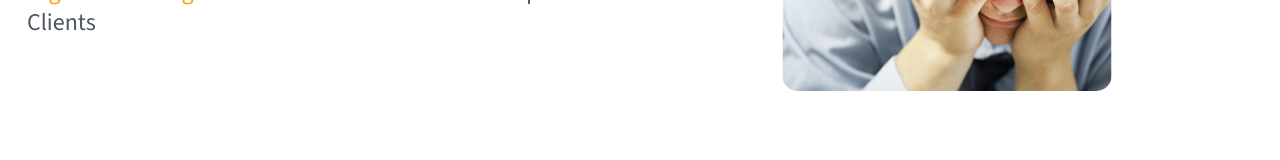
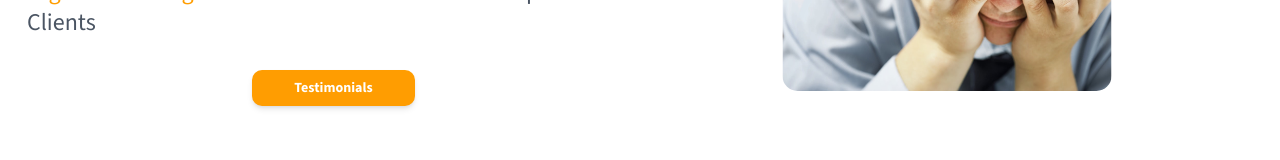
Before and after one commit to antoanparashkevov/antoanp-nextjs, a Next.js app in the folder frontend/: page / in a window 1280 px wide. Shown: the part 703-863 px from the top of the page. Built offline with nearby package versions, Linux system fonts and the light colour scheme.

Commit message:
Add testimonials button to the Hero section

```diff
--- a/frontend/src/components/sections/HeroSection.tsx
+++ b/frontend/src/components/sections/HeroSection.tsx
@@ -8,11 +8,12 @@ import HappyImage from '../../../public/images/happy.jpg';
 const HeroSection: React.FC = () => {
     return (
         <section className='flex flex-grow flex-wrap justify-start items-start w-full'>
-            <div className='w-1/2'>
+            <div className='flex flex-col flex-grow justify-start items-center w-1/2'>
                 <h1 className='text-2xl mb-16'>
                     How To <span className='text-orange-500'>“Unstuck”</span> Your Starting Business From Having 0 or FEW Clients To 10x <span className='text-orange-500'>In Less Than 60 Days</span>
                 </h1>
-                <p className='text-lg'>Let&apos;s Fix This Once And For All By Building You An <span className='text-orange-500'>Affordable High-Performing Website</span> That Will Steal Your Competitors&apos; Clients</p>
+                <p className='text-lg mb-8'>Let&apos;s Fix This Once And For All By Building You An <span className='text-orange-500'>Affordable High-Performing Website</span> That Will Steal Your Competitors&apos; Clients</p>
+                <button className='base-btn'>Testimonials</button>
             </div>
             <div className='relative w-1/2 h-[600px]'>
                 <Image
--- a/frontend/src/styles/globals.css
+++ b/frontend/src/styles/globals.css
@@ -100,7 +100,9 @@
         }
     }
 
-    /* TODO buttons class-based styles */
+    .base-btn {
+        @apply bg-orange-500 text-white text-sm font-bold py-[10px] px-[42px] rounded-[10px] shadow-md;
+    }
 }
 
 @layer utilities {
```
